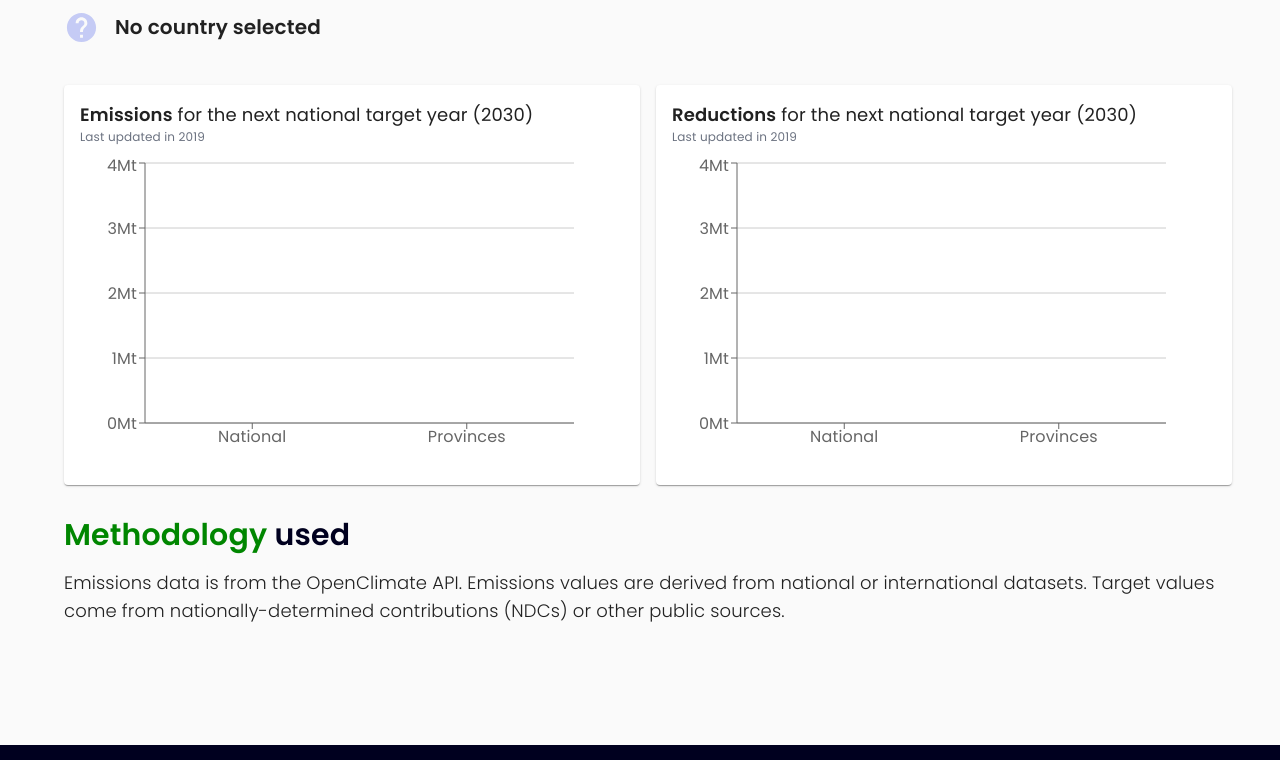
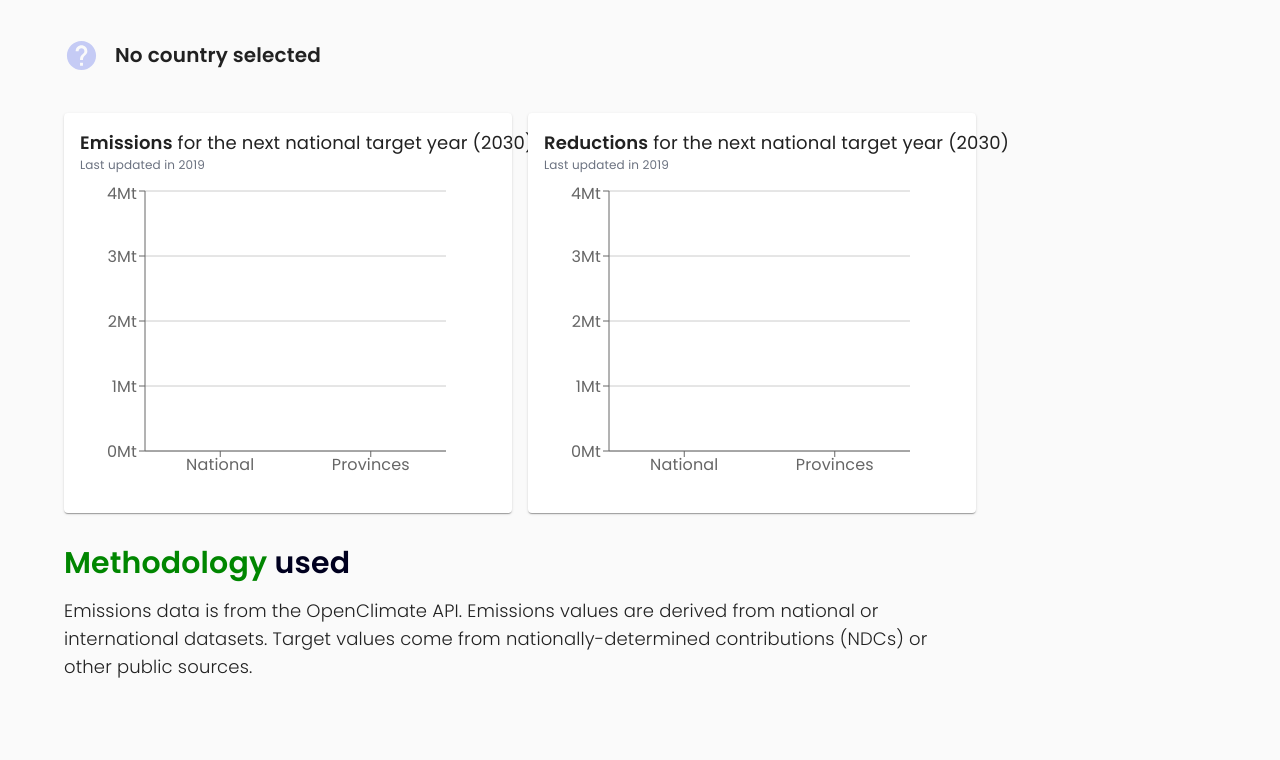
Before and after one commit to Open-Earth-Foundation/target-gap, a Next.js app: page / in a window 1280 px wide. Shown: the part 1100-1860 px from the top of the page. Built offline with nearby package versions, Linux system fonts and the light colour scheme.

Commit message:
feat: replace Container with div that has max width
Signed-off-by: Milan Gruner <milangruner@gmail.com>

```diff
--- a/src/components/sections/TextBox.tsx
+++ b/src/components/sections/TextBox.tsx
@@ -1,7 +1,6 @@
 "use client";
 
 import React, { FC } from "react";
-import Container from "@mui/material/Container";
 
 interface HeroProps {
   coloredTitle?: string;
@@ -11,13 +10,13 @@ interface HeroProps {
 
 const TextBox: FC<HeroProps> = ({ description, coloredTitle, otherTitle }) => {
   return (
-    <Container maxWidth="xl" className="items-center h-full" disableGutters>
+    <div className="max-w-4xl items-center h-full">
       <h1 className="text-3xl font-bold pb-4">
         <span className="text-[#008600]">{coloredTitle}</span>{" "}
         <span className="text-[#00001F]">{otherTitle}</span>
       </h1>
       <p className="text-lg font-light pb-8">{description}</p>
-    </Container>
+    </div>
   );
 };
 
--- a/src/components/tabs/ReductionProgressTab.tsx
+++ b/src/components/tabs/ReductionProgressTab.tsx
@@ -4,7 +4,7 @@ import { getActorOverview } from "@/lib/api";
 import type { ActorOverview } from "@/lib/models";
 import validCountries from "@/lib/valid-countries.json";
 import HelpOutlinedIcon from "@mui/icons-material/HelpOutlined";
-import { CircularProgress, Container } from "@mui/material";
+import { CircularProgress } from "@mui/material";
 import { useState } from "react";
 import { CircleFlag } from "react-circle-flags";
 import { ReductionProgress } from "../sections/ReductionProgress";
@@ -43,7 +43,7 @@ The "Reduction Progress" visualization is based on the Hsu et al. (2020) approac
         otherTitle="Progress"
         description={description}
       />
-      <Container maxWidth="xl" className="pb-2" disableGutters>
+      <div className="pb-2 max-w-4xl">
         <CountrySelect
           countries={validCountries}
           onSelected={onCountrySelected}
@@ -73,14 +73,10 @@ The "Reduction Progress" visualization is based on the Hsu et al. (2020) approac
             </p>
           )}
         </div>
-      </Container>
-      <Container
-        maxWidth="xl"
-        disableGutters
-        className="lg:space-x-4 pb-8 whitespace-nowrap inline-block"
-      >
+      </div>
+      <div className="max-w-4xl w-full lg:space-x-4 pb-8 whitespace-nowrap inline-block">
         <ReductionProgress actor={countryDetails} />
-      </Container>
+      </div>
       <TextBox
         coloredTitle="Methodology"
         otherTitle="used"
--- a/src/components/tabs/TargetGapTab.tsx
+++ b/src/components/tabs/TargetGapTab.tsx
@@ -6,8 +6,6 @@ import { getActorOverview, getActorParts } from "@/lib/api";
 import { ActorOverview, ActorType } from "@/lib/models";
 import validCountries from "@/lib/valid-countries.json";
 import { useState } from "react";
-
-import Container from "@mui/material/Container";
 
 import HelpOutlinedIcon from "@mui/icons-material/HelpOutlined";
 import { CircularProgress } from "@mui/material";
@@ -70,7 +68,7 @@ export function TargetGapTab() {
         otherTitle="Visualizer"
         description={description}
       />
-      <Container maxWidth="xl" className="pb-2" disableGutters>
+      <div className="max-w-4xl pb-2">
         <CountrySelect
           countries={validCountries}
           onSelected={onCountrySelected}
@@ -100,15 +98,11 @@ export function TargetGapTab() {
             </p>
           )}
         </div>
-      </Container>
-      <Container
-        maxWidth="xl"
-        disableGutters
-        className="lg:space-x-4 pb-8 whitespace-nowrap inline-block"
-      >
+      </div>
+      <div className="max-w-4xl lg:space-x-4 pb-8 whitespace-nowrap inline-block">
         <Emissions actor={countryDetails} parts={subActorDetails} />
         <Reductions actor={countryDetails} parts={subActorDetails} />
-      </Container>
+      </div>
       <TextBox
         coloredTitle="Methodology"
         otherTitle="used"
```
